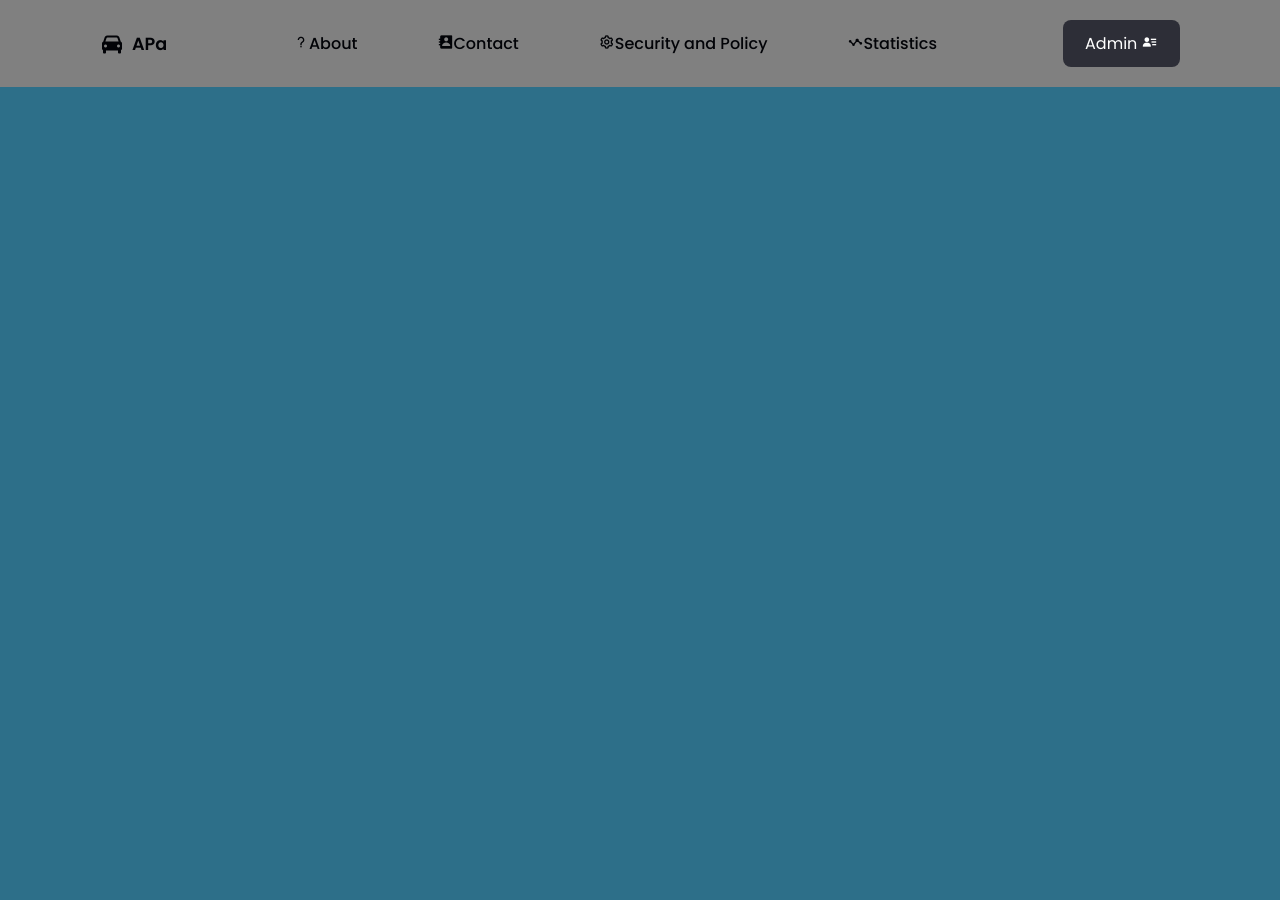
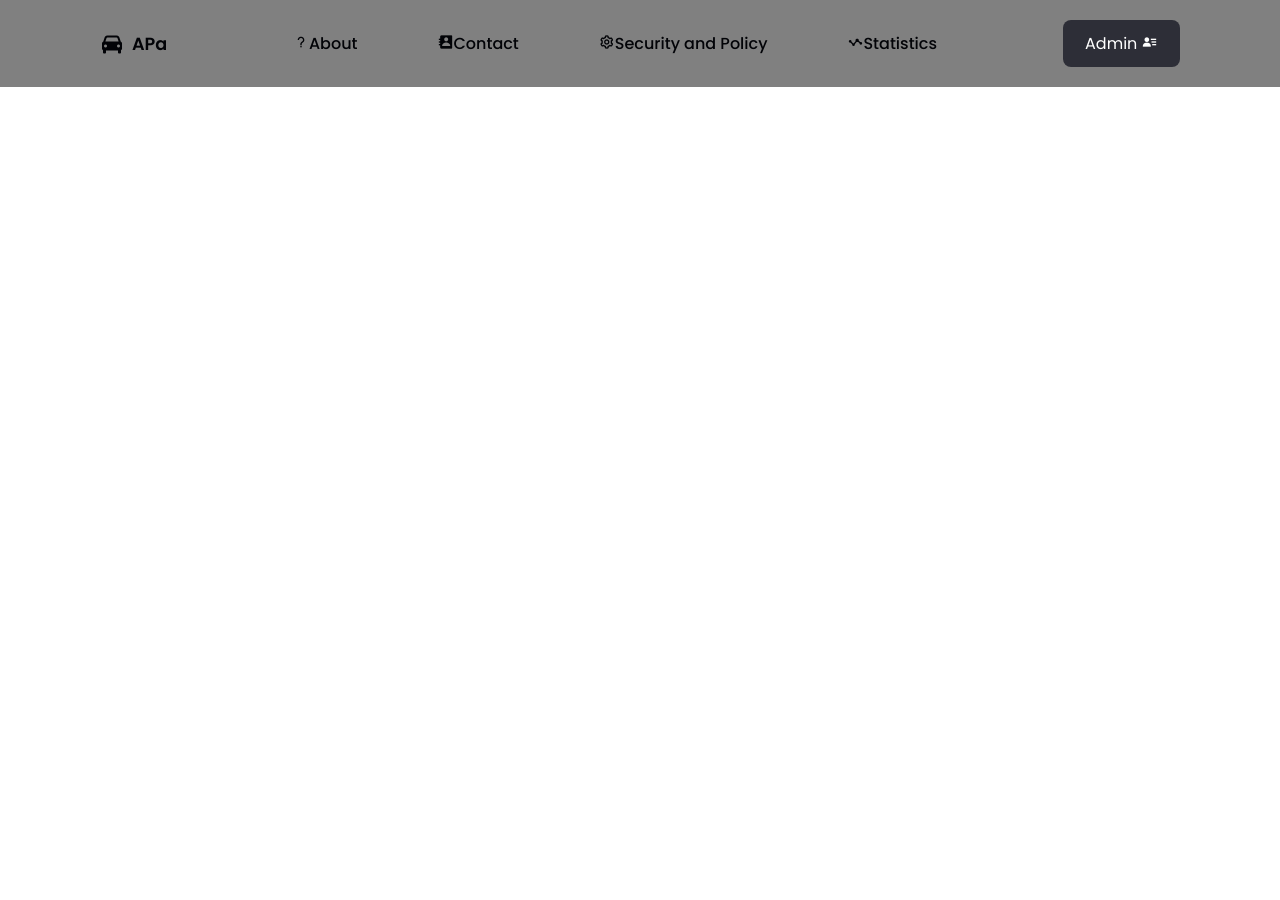
Before and after one commit to Icedev-234/APa-Auto-Park-Smart-Explorer, a PHP site: page /header.html in a window 1280 px wide. After the commit the page ends 87 px from the top, so only its background shows below. Run offline with PHP 8.4, Linux system fonts and the light colour scheme; some libraries are stand-ins or nearby versions.

Commit message:
Updated navbar styles.css

```diff
--- a/navbar/styles.css
+++ b/navbar/styles.css
@@ -28,14 +28,6 @@ html::-webkit-scrollbar-thumb{
   --text-color: #020307;
   --bg-color:#fff;
   --container-color: #2d2e37;
-}
-
-body {
-  height: 100vh;
-  position: relative;
-  top: 100px;
-  background-color: #2d6f89;
-  color: aliceblue;
 }
 
 header{
```
